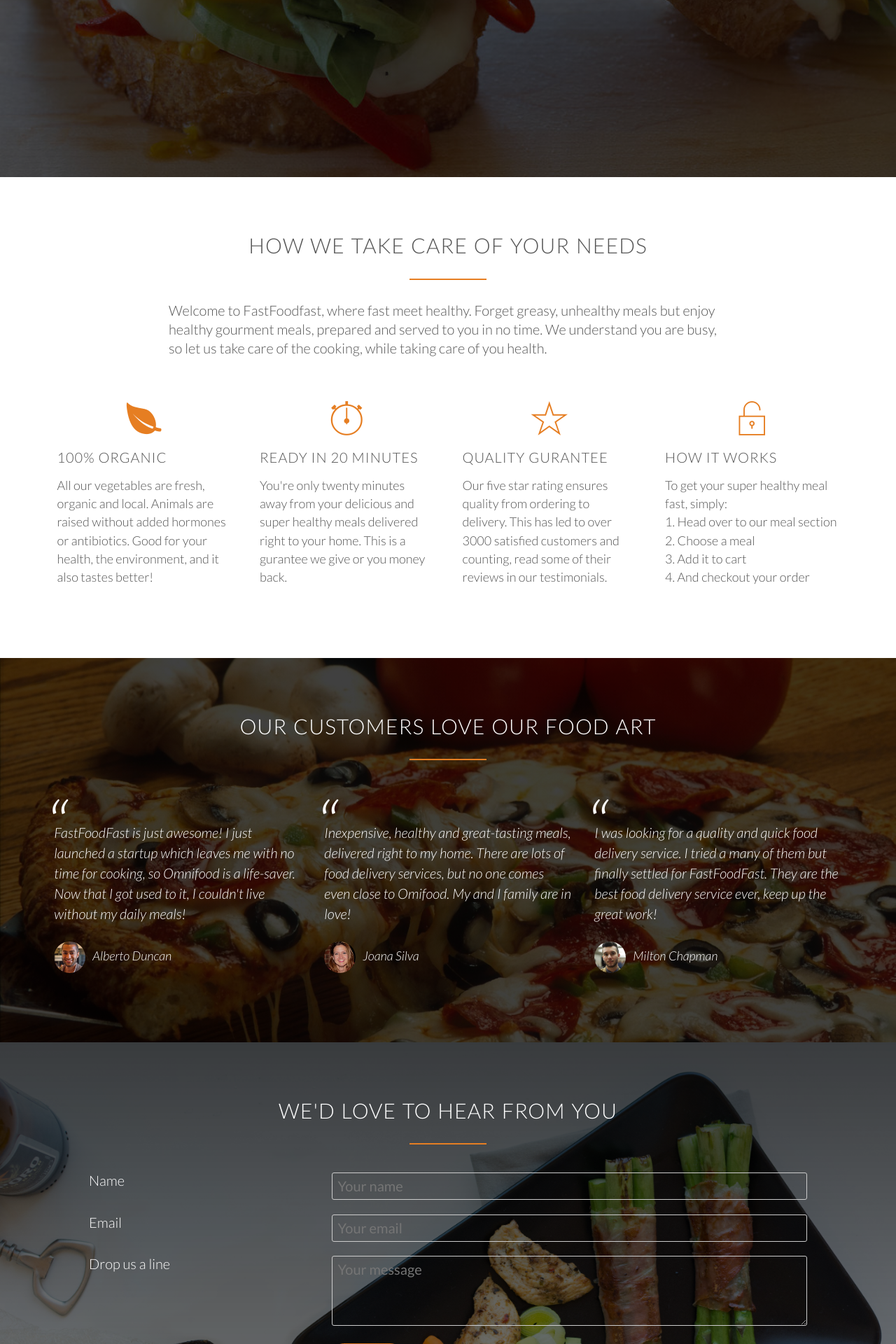
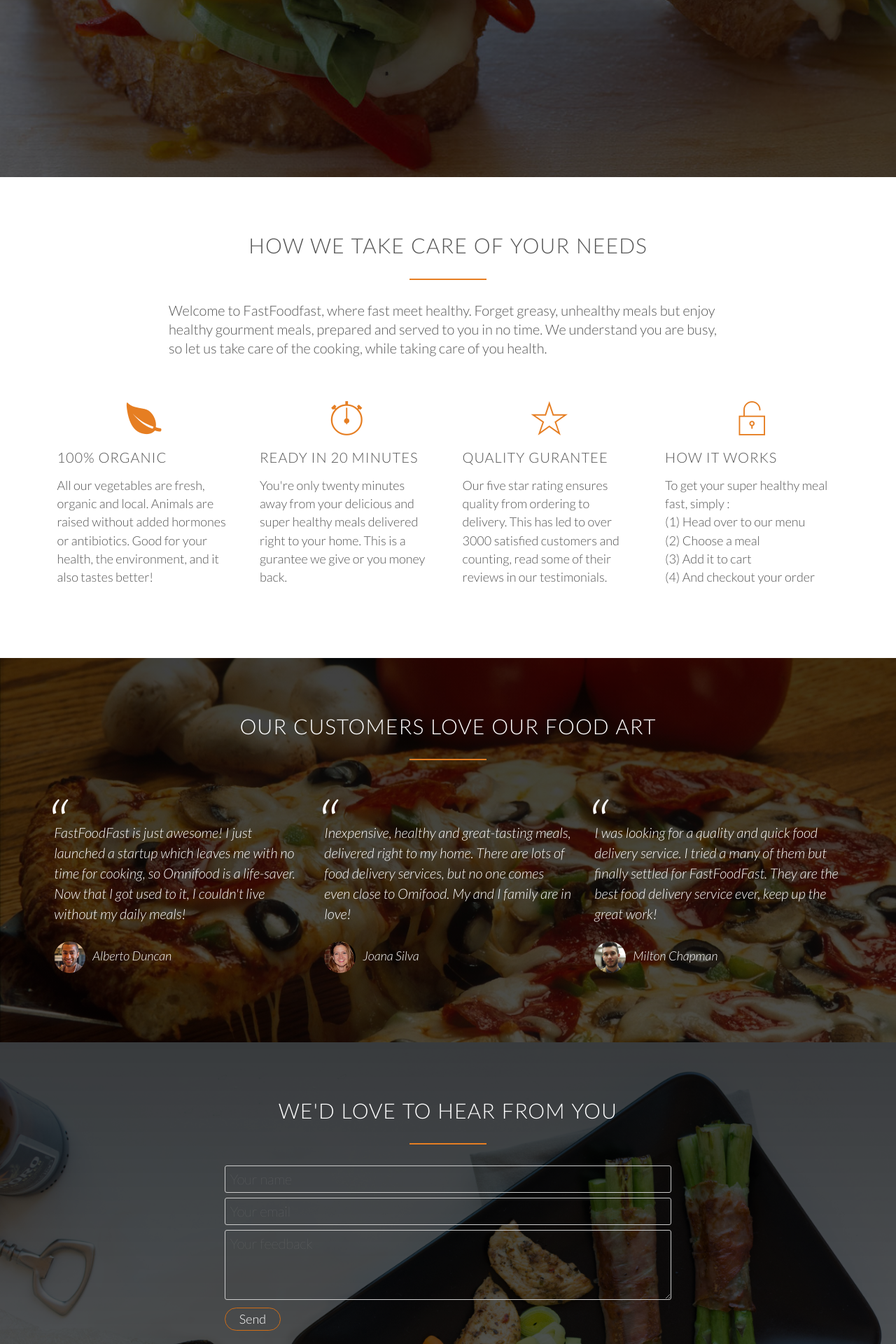
Before and after one commit to Kenneth-Macharia/FastFoodFast, a Python web app: template app/v1/views/templates/index.html in a window 1280 px wide. Shown: the part 547-2467 px from the top of the page at 70% size. Run offline with Jinja, Linux system fonts and the light colour scheme; the template is opened without the code that fills it, so the values that code supplies are empty; some web fonts are replaced.

Commit message:
[Feature #163007043] polish feedback section

```diff
--- a/app/v1/views/static/css/style.css
+++ b/app/v1/views/static/css/style.css
@@ -141,7 +141,6 @@
   text-decoration: none;
   padding-bottom: 2px;
   border-bottom: 1px solid #e67e22;
-  -webkit-transition: border-bottom 0.2s;
   transition: border-bottom 0.2s; color:0.2s
 }
 
@@ -205,7 +204,7 @@
    --------------------------------- */
 header {
   /* Include the img via 'url' and make its darker using liner-gradient */
-  background-image: linear-gradient(rgba(0, 0, 0, 0.7),rgba(0, 0, 0, 0.7)),
+  background-image: linear-gradient(rgba(0, 0, 0, 0.7),rgba(0, 0, 0, 0.65)),
   url(images/header.jpg);
   /* Ensure background image remains fixed when scrolling */
   background-attachment: fixed;
@@ -273,7 +272,7 @@
 TESTIMONIALS SECTION
 --------------------------------- */
 .customer_testimonial {
-  background-image: linear-gradient(rgba(0 , 0, 0, 0.75), rgba(0, 0, 0, 0.75)),
+  background-image: linear-gradient(rgba(0 , 0, 0, 0.75), rgba(0, 0, 0, 0.7)),
   url(images/testimonials.jpg);
   background-size: cover;
   color:#fff;
@@ -324,29 +323,38 @@
  FEEDBACK SECTION
 --------------------------------- */
 .customer_feedback {
-  background-image: linear-gradient(rgba(0 , 0, 0, 0.75), rgba(0, 0, 0, 0.5)),
+  background-image: linear-gradient(rgba(0 , 0, 0, 0.75), rgba(0, 0, 0, 0.65)),
   url(images/feedback.jpg);
   background-size: cover;
   color:#fff;
-  /*background-attachment: fixed;*/
+  background-attachment: fixed;
 }
 
 .contact_form {
-    width: 90%;
+    width: 70%;
     /* Center the contact form inside its parent container */
     margin:0 auto;
+}
+
+.feedback_row {
+    width:80%;
 }
 
 input[type='text'], input[type='email'], textarea {
     /* Select only inputs with selected type */
     width: 100%;
     padding: 7px;
+    margin-bottom: 7px;
     border-radius: 3px;
     border: 1px solid #ccc;
     background-color: transparent;
     color:#fff;
 }
 
+.feed_input {
+    font-weight: 100;
+}
+
 textarea {
     height: 100px;
 }
--- a/app/v1/views/templates/index.html
+++ b/app/v1/views/templates/index.html
@@ -91,11 +91,11 @@
            <i class="ion-ios-unlocked-outline icon-big"></i>
            <h3>How it works</h3>
            <p>
-             To get your super healthy meal fast, simply:<br>
-             1. Head over to our meal section<br>
-             2. Choose a meal<br>
-             3. Add it to cart<br>
-             4. And checkout your order
+             To get your super healthy meal fast, simply :<br>
+             (1) Head over to our menu<br>
+             (2) Choose a meal<br>
+             (3) Add it to cart<br>
+             (4) And checkout your order
            </p>
          </div>
        </div>
@@ -141,46 +141,26 @@
       </div>
       <div class="row">
         <form class="contact_form" action="#" method="post">
-          <div class="row">
             <!-- Make two columns but the second to have 2-in-1 cols so that its
             twice as wide as the first as specified in the grid css file-->
-            <div class="col span-1-of-3 label_div">
-              <label for="name">Name</label>
-            </div>
-            <div class="col span-2-of-3">
-              <!-- type is the what info to enter, name will be used to send
-              the data from the form, id is for linking a label to its input
-              element, so when clicke the element is selected. Used via the
-              'for' attribute in the label. Works only for text forms and
-              selects only -->
-              <input type="text" name="name" id="name" placeholder="Your name"
+            <!-- type is the what info to enter, name will be used to send
+            the data from the form, id is for linking a label to its input
+            element, so when clicke the element is selected. Used via the
+            'for' attribute in the label. Works only for text forms and
+            selects only -->
+          <div class="row feedback_row">
+              <input type="text" id="name" autocomplete="off" class="feed_input" placeholder="Your name"
                required>
-            </div>
           </div>
-          <div class="row">
-            <div class="col span-1-of-3 label_div">
-              <label for="email">Email</label>
-            </div>
-            <div class="col span-2-of-3">
-              <input type="email" name="email" id="email" placeholder="Your email"
+          <div class="row feedback_row">
+              <input type="email" id="email" autocomplete="off" class="feed_input" placeholder="Your email"
                required>
-            </div>
           </div>
-          <div class="row">
-            <div class="col span-1-of-3 label_div">
-              <label>Drop us a line</label>
-            </div>
-            <div class="col span-2-of-3">
-              <textarea name="message" placeholder="Your message"></textarea>
-            </div>
+          <div class="row feedback_row">
+              <textarea name="message" class="feed_input" placeholder="Your feedback"></textarea>
           </div>
-          <div class="row">
-            <div class="col span-1-of-3 label_div">
-              <label>&nbsp;</label>
-            </div>
-            <div class="col span-2-of-3">
-              <input type="submit" value="Send it!">
-            </div>
+          <div class="row feedback_row">
+              <input type="submit" value="Send">
           </div>
         </form>
       </div>
```
